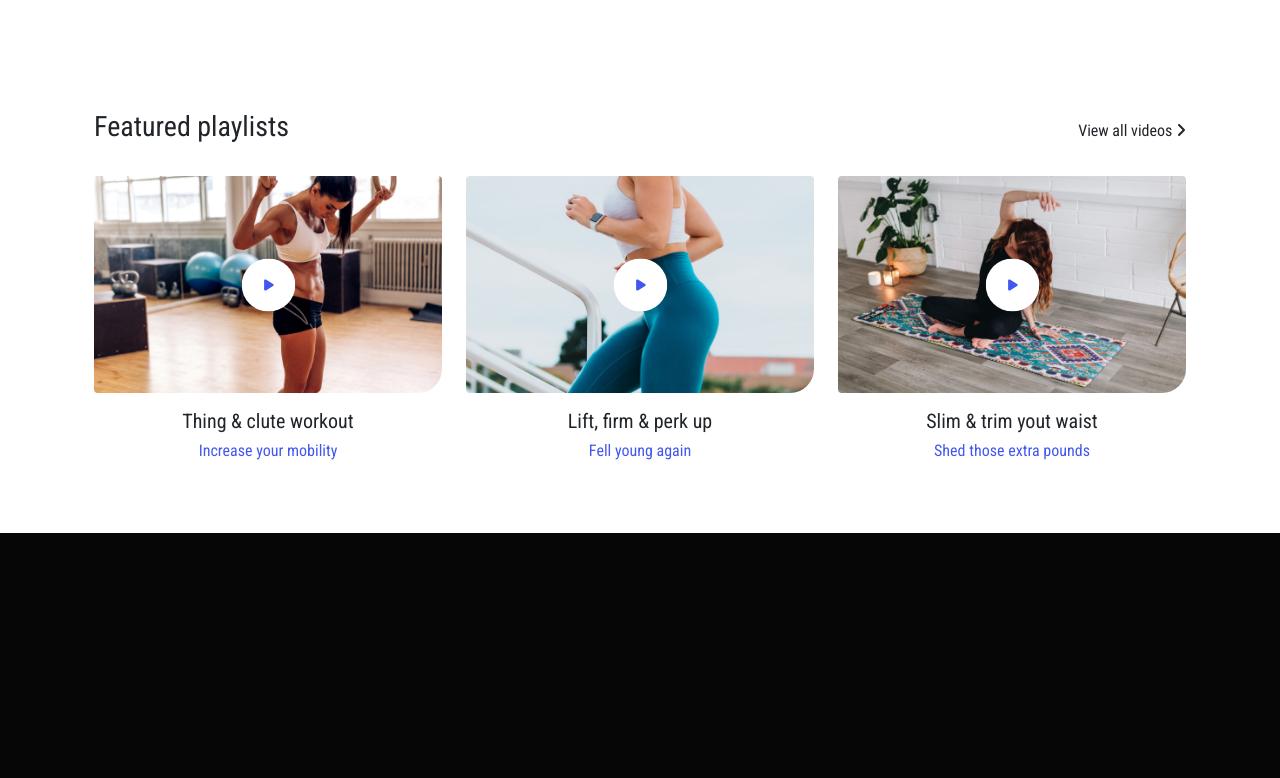
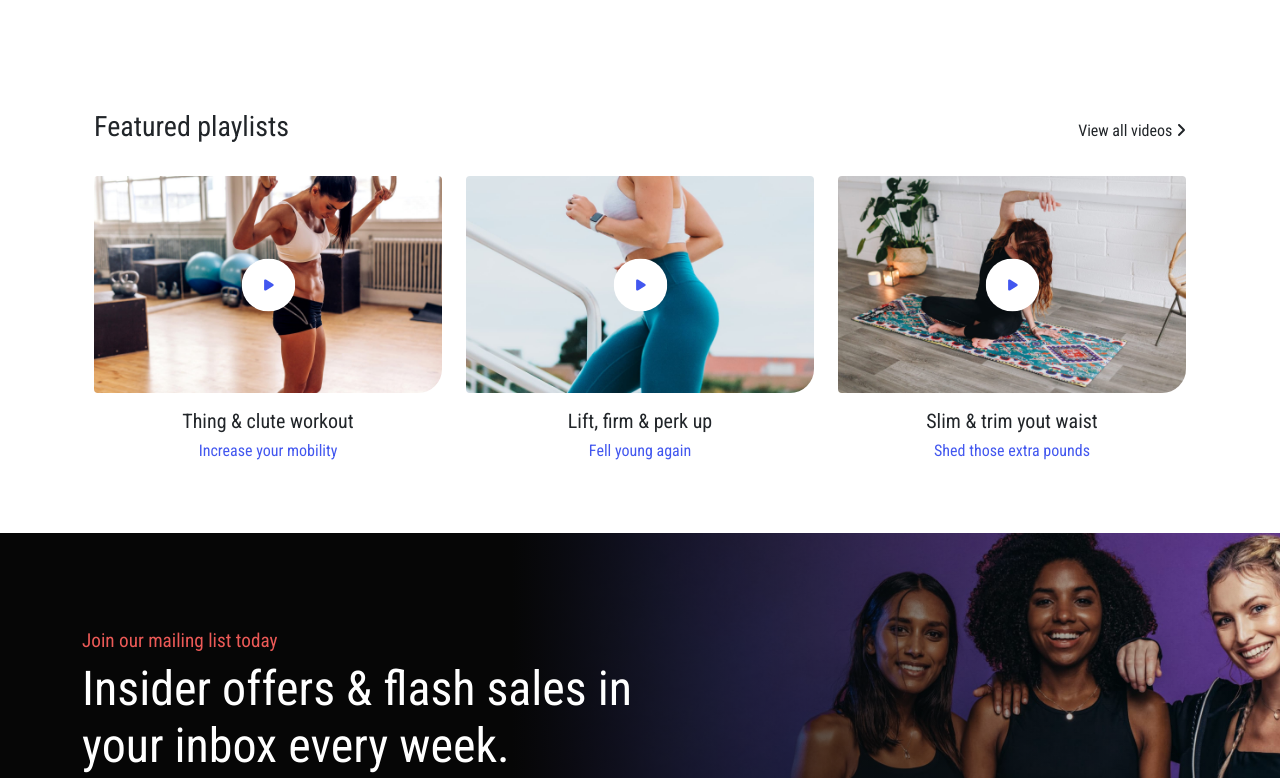
Before and after one commit to luca-macedone/proj-html-vuejs, a Vue app: page / in a window 1280 px wide. Shown: the part 2022-2800 px from the top of the page. Before the commit the page ends 2555 px from the top, so only its background shows below. Built offline with nearby package versions, Linux system fonts and the light colour scheme.

Commit message:
add mailing list section

```diff
--- /dev/null
+++ b/src/assets/sass/partials/_mailingList.scss
@@ -0,0 +1,41 @@
+@use './variables' as *;
+
+#mailing-list {
+    background: linear-gradient(to right, $s-color-dark 40%, transparent), url('/src/assets/img/banner1-2x.jpg');
+    background-repeat: no-repeat;
+    background-position: center;
+    background-size: cover;
+    color: $s-color-light;
+
+    h2 {
+        font-size: $s-text-lg;
+        color: $s-color-secondary;
+    }
+
+    h3 {
+        font-size: 3rem;
+    }
+
+    input {
+        padding: .75rem 1.75rem;
+    }
+
+    button {
+        padding-left: 5rem;
+        padding-right: 5rem;
+    }
+
+    p {
+        color: $s-color-muted;
+    }
+}
+
+@media screen and (min-width: 992px) {
+    h3 {
+        max-width: 70%;
+    }
+
+    p {
+        max-width: 80%;
+    }
+}
--- a/src/assets/sass/partials/_mainJumbotron.scss
+++ b/src/assets/sass/partials/_mainJumbotron.scss
@@ -4,20 +4,24 @@ section {
     padding: 6rem 0;
     background: linear-gradient(to right, $s-color-dark 40%, transparent), url('/src/assets/img/slider82x-scaled.jpg');
     background-repeat: no-repeat;
-    background-position: end;
+    background-position: center;
     background-size: cover;
+
     .jumbo {
         display: flex;
         flex-direction: column;
         gap: .25rem;
         color: $s-color-light;
+
         h1 {
             font-size: 3rem;
         }
+
         h2 {
             font-size: $s-text-lg;
             color: $s-color-secondary;
         }
+
         p {
             color: $s-color-muted;
         }
--- a/src/components/AppHeader.vue
+++ b/src/components/AppHeader.vue
@@ -1,6 +1,6 @@
 <template>
     <div>
-        <nav class="navbar navbar-expand-md navbar-dark ms-bg-dark py-4">
+        <nav class="navbar navbar-expand-lg navbar-dark ms-bg-dark py-4">
               <div class="container">
                 <a class="navbar-brand" href="#">
                     <img src="../assets/img/logo.png" height="28" alt="">
--- a/src/components/AppMain.vue
+++ b/src/components/AppMain.vue
@@ -3,6 +3,7 @@
         <MainJumbotron />
         <MainProducts />
         <YoutubeSection />
+        <MailingList />
     </div>
 </template>
 
@@ -10,12 +11,14 @@
 import MainJumbotron from './MainJumbotron.vue';
 import MainProducts from './MainProducts.vue';
 import YoutubeSection from './YoutubeSection.vue';
+import MailingList from './MailingList.vue';
 export default {
     name: 'AppMain',
     components: {
         MainJumbotron,
         MainProducts,
         YoutubeSection,
+        MailingList,
     }
 }
 </script>
--- /dev/null
+++ b/src/components/MailingList.vue
@@ -0,0 +1,40 @@
+<template>
+    <section id="mailing-list">
+        <div class="container py-5">
+            <div class="row">
+                <div class="col-12 col-lg-9">
+                    <h2 class="pt-5">
+                        Join our mailing list today
+                    </h2>
+                    <h3>
+                        Insider offers & flash sales in your inbox every week.
+                    </h3>
+                    <AccentDecoration class="py-3" color="accent"/>
+                    <div class="row align-items-center gap-3 p-2 ">
+                        <input type="text" class="border-0 rounded-pill col-12 col-lg-8" placeholder="Insert your email...">
+                        <button class="btn rounded-pill call-to-action-btn col-12 col-lg-3">
+                            Subscribe
+                        </button>
+                    </div>
+                    <p class="py-5">
+                        Lorem ipsum dolor sit amet consectetur, adipisicing elit. Fuga ducimus eius repellendus aperiam voluptatibus perspiciatis, ea quidem quisquam asperiores sit?
+                    </p>
+                </div>
+            </div>
+        </div>
+    </section>
+</template>
+
+<script>
+    import AccentDecoration from './AccentDecoration.vue';
+    export default {
+        name: 'MailingList',
+        components: {
+            AccentDecoration,
+        }
+    }
+</script>
+
+<style lang="scss" scoped>
+    @use '../assets/sass/partials/mailingList' as *;
+</style>
```
Also changed, not shown: src/assets/sass/partials/_appMain.scss (line endings or trailing spaces).
